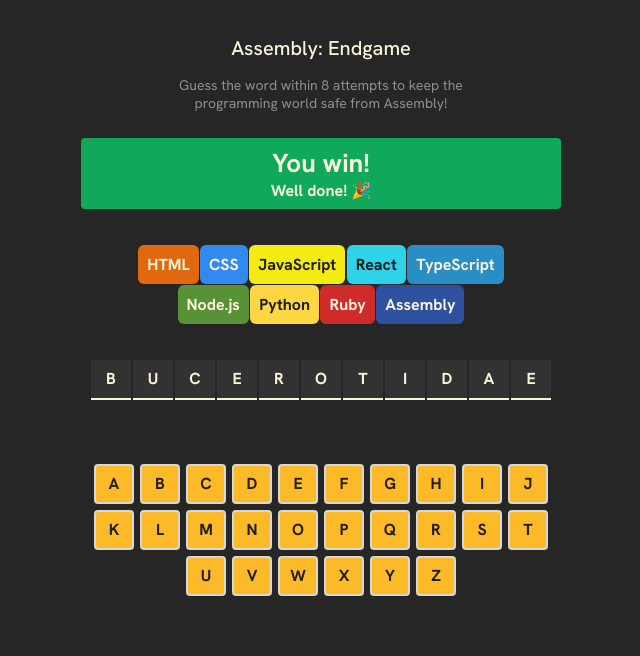
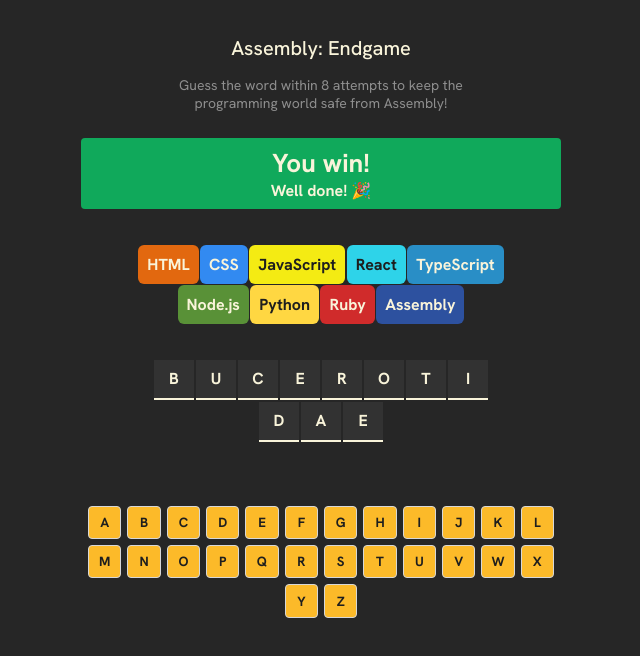
Before and after one commit to xander-kazanski/endgame-app, a React (Vite) app: page / in a window 1280 px wide. Shown: the top 656 px of the page, without its empty margins (319-959 px from the left). Built offline with nearby package versions, Linux system fonts and the light colour scheme.

Commit message:
fixing the letters so they wrap

```diff
--- a/App.jsx
+++ b/App.jsx
@@ -1,16 +1,16 @@
 import React, { useState } from "react"
 import { languages } from "./languages"
 
-function Language({name, color, backgroundColor}) {
-  const styles = {color, backgroundColor}
+function Language({ name, color, backgroundColor }) {
+  const styles = { color, backgroundColor }
   return <p className="language" style={styles}>{name}</p>
 }
-function Letter({letter}) {
+function Letter({ letter }) {
   return <p className="letter">{letter.toUpperCase()}</p>
 }
-function Key({letter}) {
-  const styles = {backgroundColor: "#FCBA29"}
-  return <p style={styles} className="key">{letter.toUpperCase()}</p>
+function Key({ letter }) {
+  const styles = { backgroundColor: "#FCBA29" }
+  return <button onClick={() => console.log("clicked")} style={styles} className="key">{letter.toUpperCase()}</button>
 }
 export default function AssemblyEndgame() {
   const [currentWord, setCurrentWord] = useState("Bucerotidae");
@@ -28,8 +28,8 @@
         <p className="message">Well done! 🎉</p>
       </div>
       <div className="languages">
-                  {languages.map(({name, backgroundColor, color}) => {
-                    return <Language key={name} name={name} backgroundColor={backgroundColor} color={color}/>
+        {languages.map(({ name, backgroundColor, color }) => {
+          return <Language key={name} name={name} backgroundColor={backgroundColor} color={color} />
           })}
       </div>
       <div className="letters">
--- a/index.css
+++ b/index.css
@@ -83,9 +83,11 @@
 .letters {
   display: flex;
   justify-content: center;
+  flex-wrap: wrap;
   gap: 0.125em;
   margin: 2.25em auto 0 auto;
   font-family: "Hanken Grotesk", sans-serif;
+  max-width: 22.9375rem;
 }
 
 .letter {
```
Lines whose indentation alone changed are shown as unchanged.
